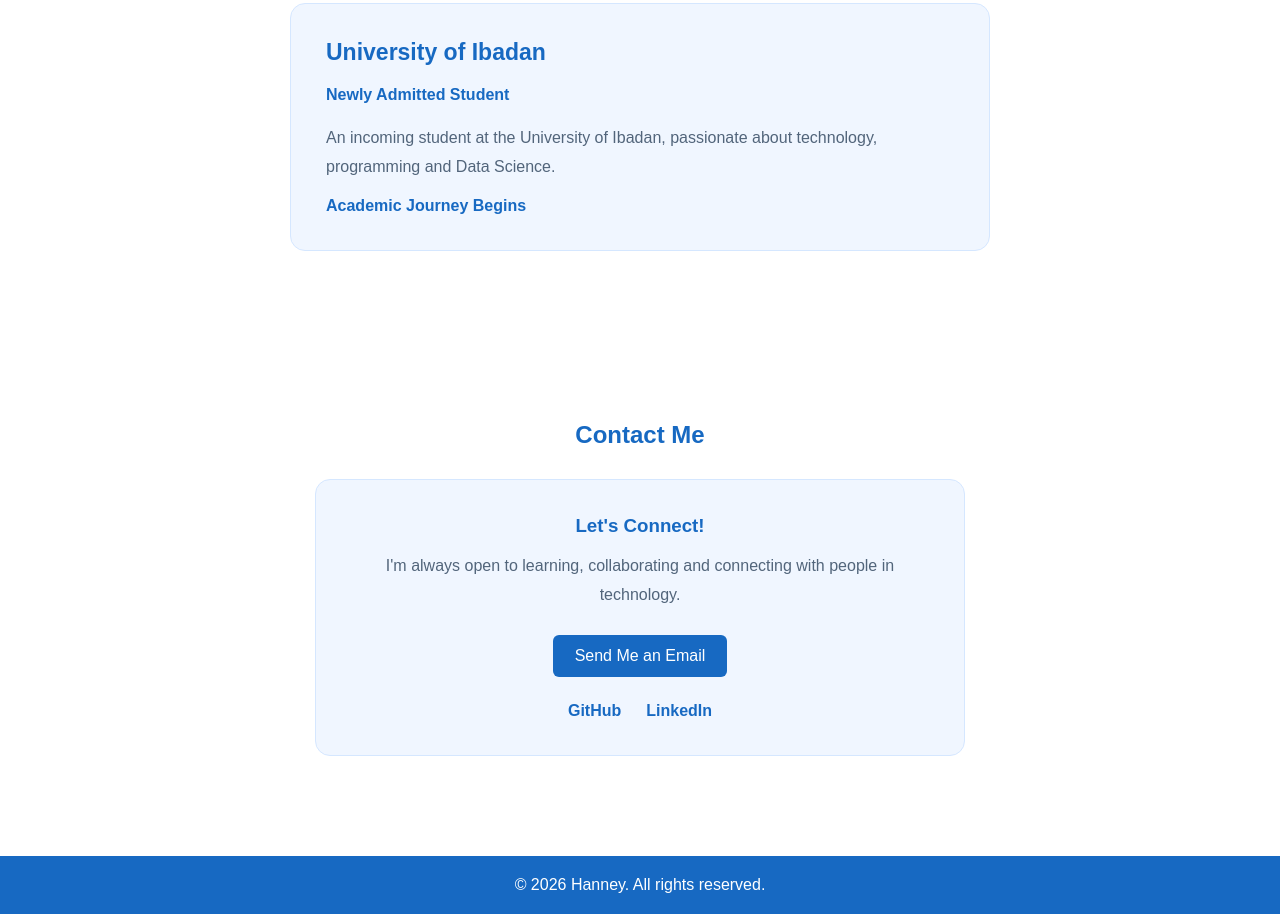
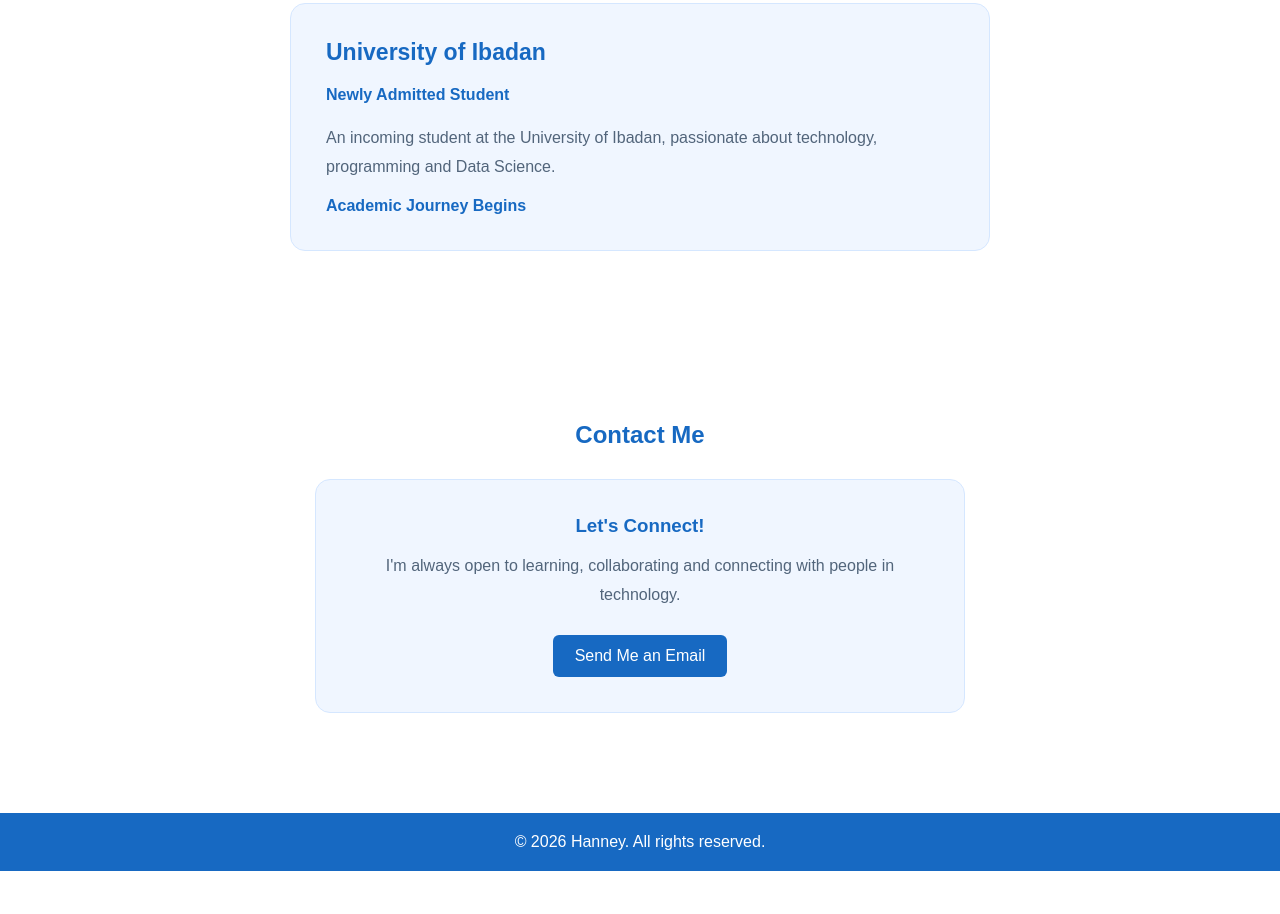
Before and after one commit to Haneefah09/haneey-portfolio, a plain HTML site: page index.html in a window 1280 px wide. Shown: the part 2928-3842 px from the top of the page. After the commit the page ends 3799 px from the top, so only its background shows below. Drawn offline with Linux system fonts and the light colour scheme.

Commit message:
Update index.html

```diff
--- a/index.html
+++ b/index.html
@@ -217,15 +217,7 @@
        Send Me an Email
     </a>
 
-    <div class="social-links">
-      <a href="@Haneefah09 · github.com">
-        GitHub
-      </a>
 
-        <a href="@Haneefah09 · linkedin.com">
-            LinkedIn
-      </a>
-    </div>
 
   </div>
 </section>
```
